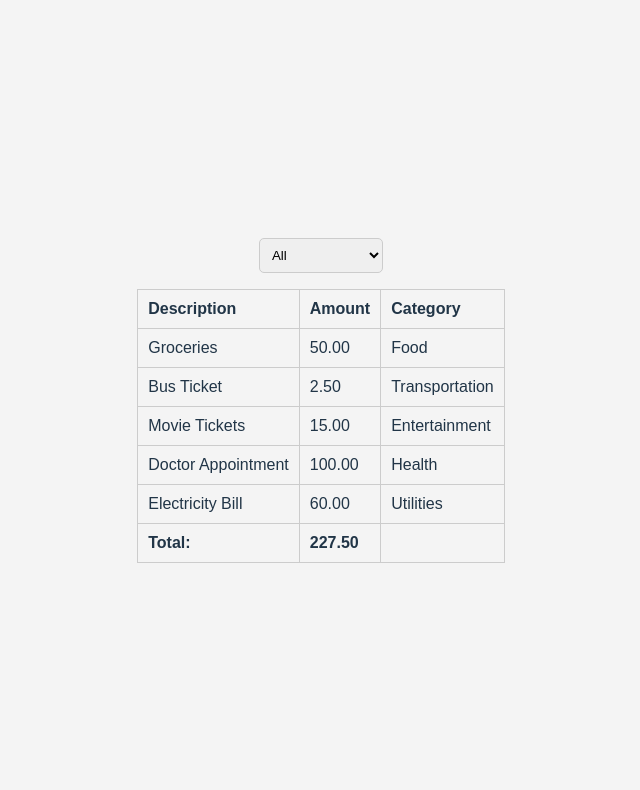
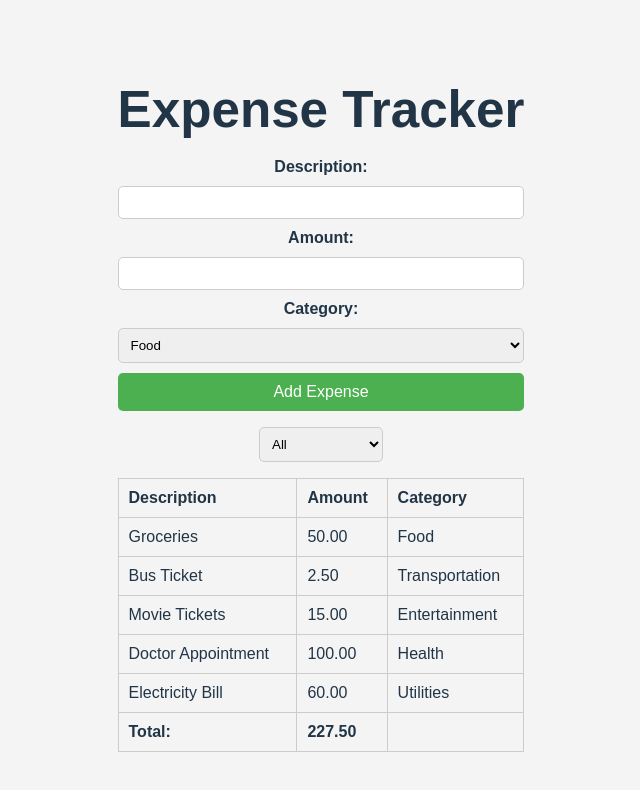
Before and after one commit to rogerio-castellano/react-expense-tracker, a React (Vite) app: page / in a window 1280 px wide. Shown: the top 790 px of the page, without its empty margins (319-959 px from the left). Built offline with nearby package versions, Linux system fonts and the light colour scheme.

Commit message:
Add ExpensesForm component

```diff
--- a/src/App.tsx
+++ b/src/App.tsx
@@ -1,10 +1,15 @@
 import "./App.css";
 import ExpensesFilter from "./Components/ExpensesFilter";
+import ExpensesForm from "./Components/ExpensesForm";
 import ExpensesList from "./Components/ExpensesList";
+import Header from "./Components/Header";
 
 function App() {
   return (
     <>
+      <Header />
+      <ExpensesForm />
+      <p></p>
       <ExpensesFilter />
       <p></p>
       <ExpensesList />
--- /dev/null
+++ b/src/Components/ExpensesForm.tsx
@@ -0,0 +1,27 @@
+const ExpensesForm = () => {
+  return (
+    <>
+      <form id="expense-form">
+        <label htmlFor="description">Description:</label>
+        <input type="text" id="description" name="description" required />
+
+        <label htmlFor="amount">Amount:</label>
+        <input type="number" id="amount" name="amount" required />
+
+        <label htmlFor="category">Category:</label>
+        <select id="category" name="category" required>
+          <option value="food">Food</option>
+          <option value="transportation">Transportation</option>
+          <option value="entertainment">Entertainment</option>
+          <option value="health">Health</option>
+          <option value="utilities">Utilities</option>
+          <option value="other">Other</option>
+        </select>
+
+        <button type="submit">Add Expense</button>
+      </form>
+    </>
+  );
+};
+
+export default ExpensesForm;
```
